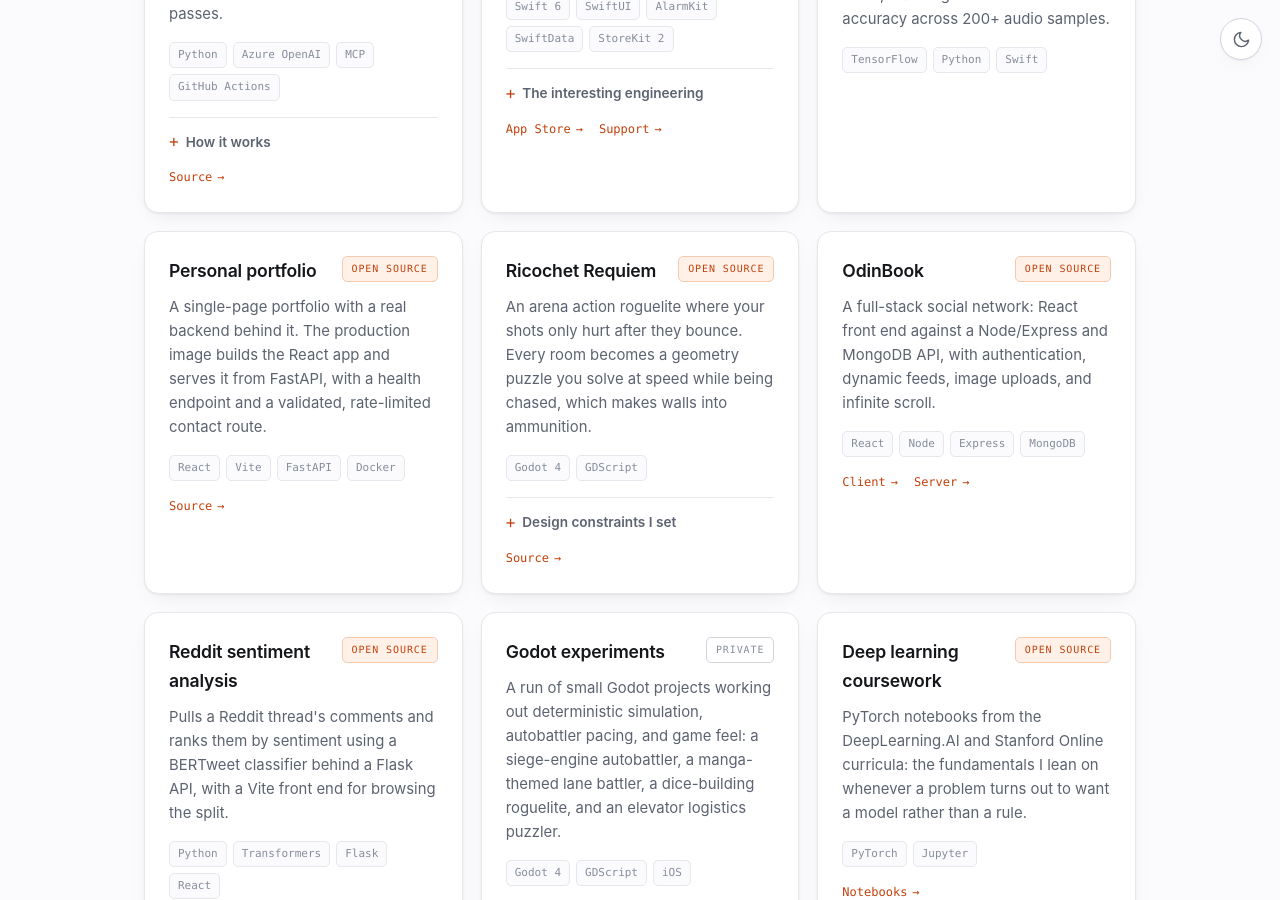
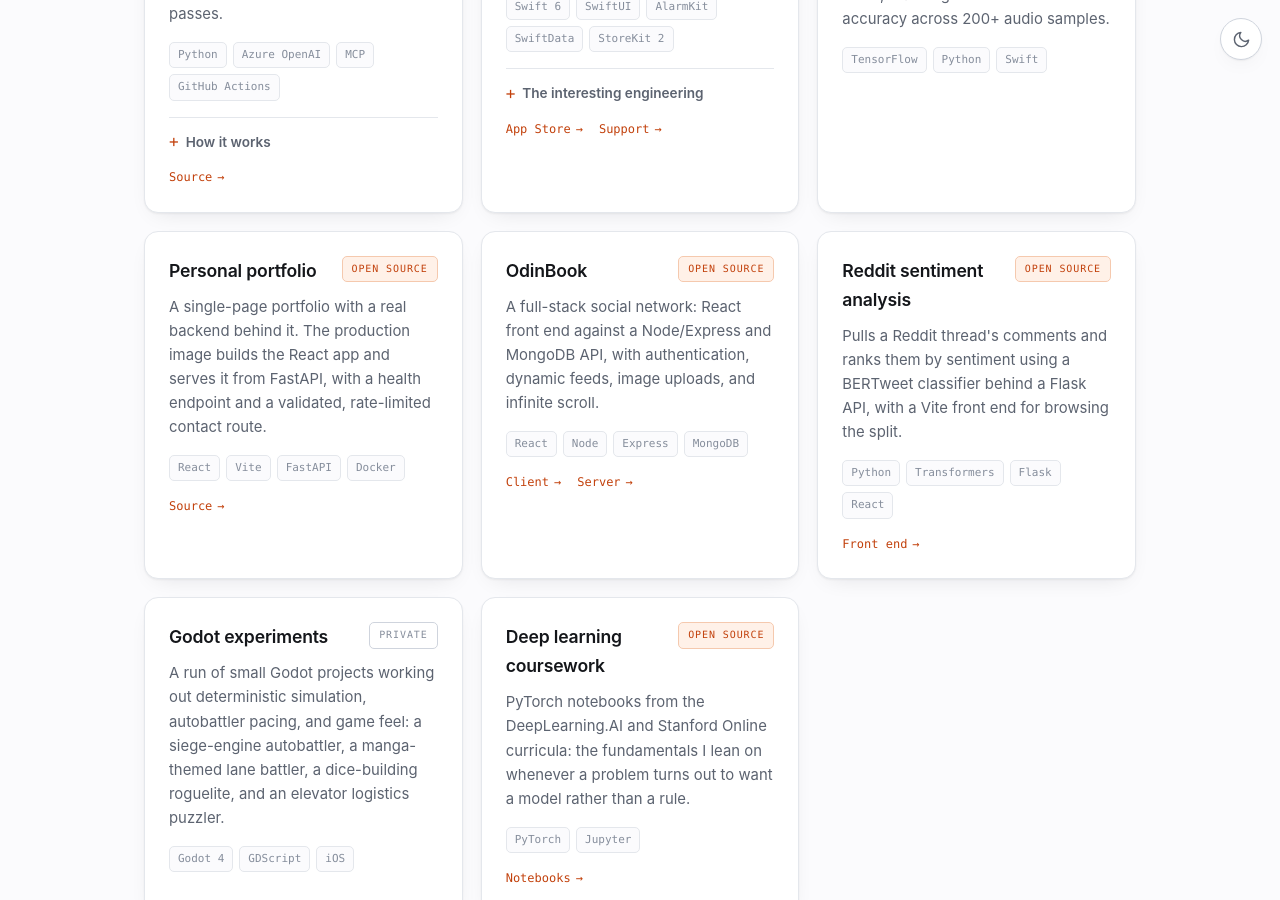
Before and after one commit to whuang1101/whuang1101.github.io, a Jekyll site: the page me/index.html, which Jekyll copies as it is, in a window 1280 px wide and 900 px high, scrolled down 1903 px. Built offline with Jekyll 4.4.1, drawn with Linux system fonts in a browser that asks for light colours.

Commit message:
Remove Ricochet Requiem card

```diff
--- a/me/index.html
+++ b/me/index.html
@@ -336,22 +336,6 @@
         <div class="links"><a href="https://github.com/whuang1101/personal-portfolio">Source</a></div>
       </article>
 
-      <article class="card rv" data-tags="games">
-        <div class="card-top"><h3>Ricochet Requiem</h3><span class="badge">open source</span></div>
-        <p>An arena action roguelite where your shots only hurt after they bounce. Every room becomes a geometry puzzle you solve at speed while being chased, which makes walls into ammunition.</p>
-        <div class="stack"><span class="tag">Godot 4</span><span class="tag">GDScript</span></div>
-        <details>
-          <summary>Design constraints I set</summary>
-          <ul>
-            <li>The core verb has to be fun in an empty gray room, or it gets cut.</li>
-            <li>The player causes every kill. No auto-fire, no companion, no idle damage.</li>
-            <li>Systems can be deep, but the first ten seconds must be legible.</li>
-            <li>Death to back in action in under two seconds. Never punish with boredom.</li>
-          </ul>
-        </details>
-        <div class="links"><a href="https://github.com/whuang1101/ricochet-requiem">Source</a></div>
-      </article>
-
       <article class="card rv" data-tags="web ml">
         <div class="card-top"><h3>OdinBook</h3><span class="badge">open source</span></div>
         <p>A full-stack social network: React front end against a Node/Express and MongoDB API, with authentication, dynamic feeds, image uploads, and infinite scroll.</p>
```
